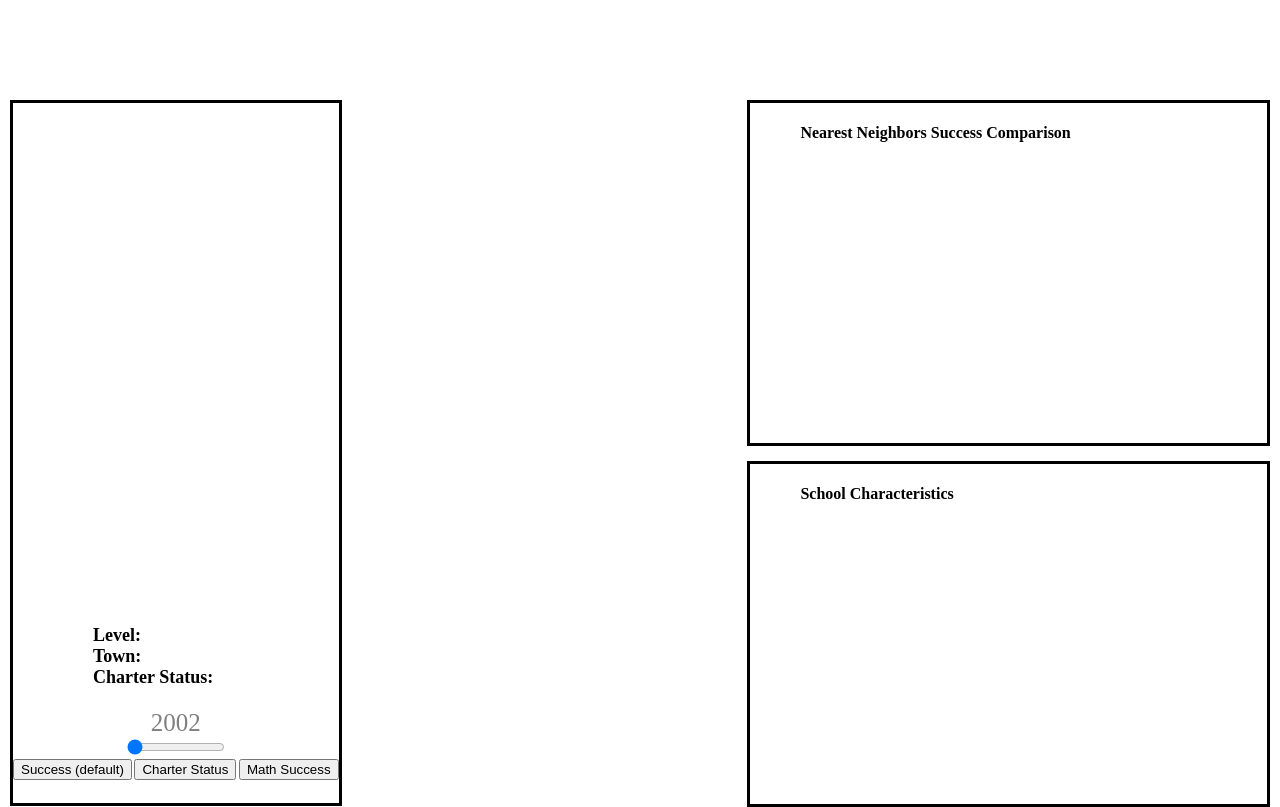
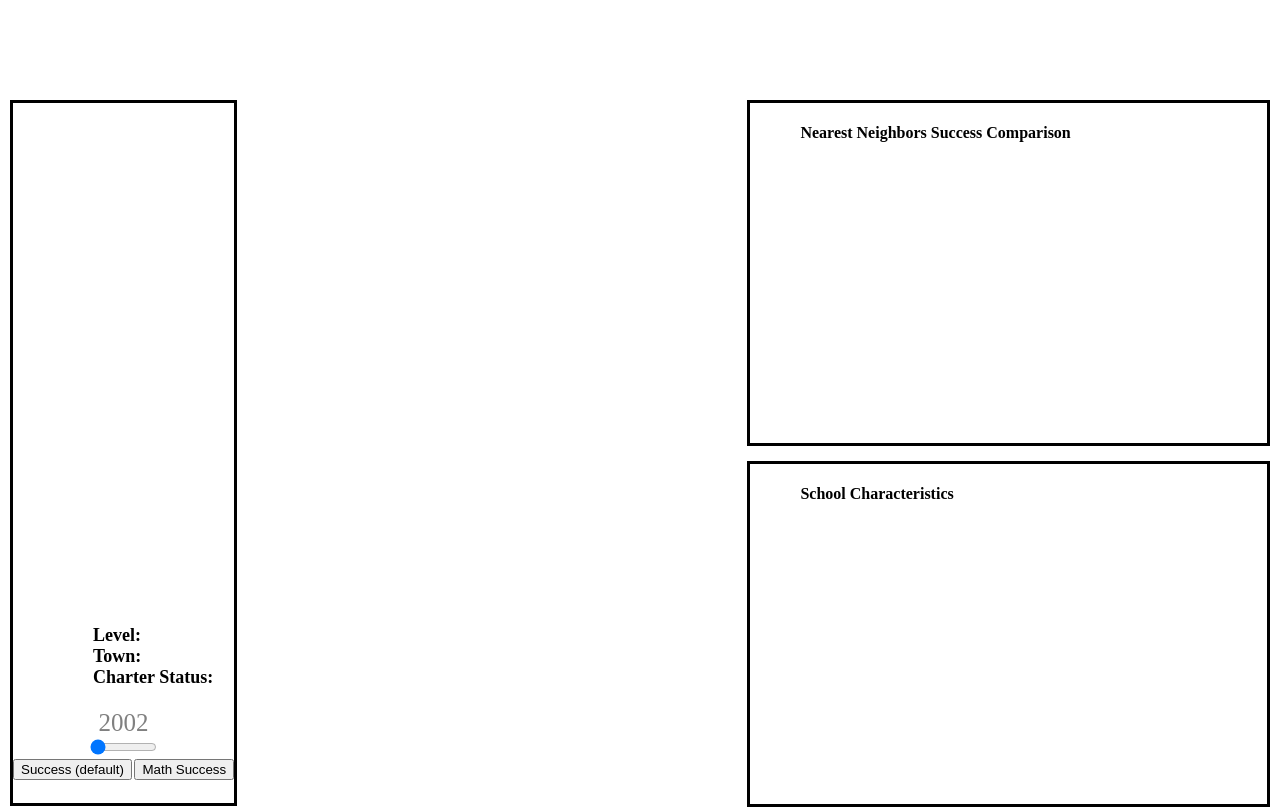
Before and after one commit to efriesne/schoolds_webapp, a website: page views/page1.html in a window 1280 px wide. Drawn offline with nearby package versions, Linux system fonts and the light colour scheme; no server answers.

Commit message:
remove charter schools tab"

```diff
--- a/views/page1.html
+++ b/views/page1.html
@@ -121,7 +121,7 @@
               </div>
               <div id="buttons">
                       <button id="success">Success (default)</button>
-                      <button id="charter">Charter Status</button>
+                     <!--  <button id="charter">Charter Status</button> -->
                       <button id="math">Math Success</button>
                      <!-- <button id="english">English Success</button> -->
               </div>
```
